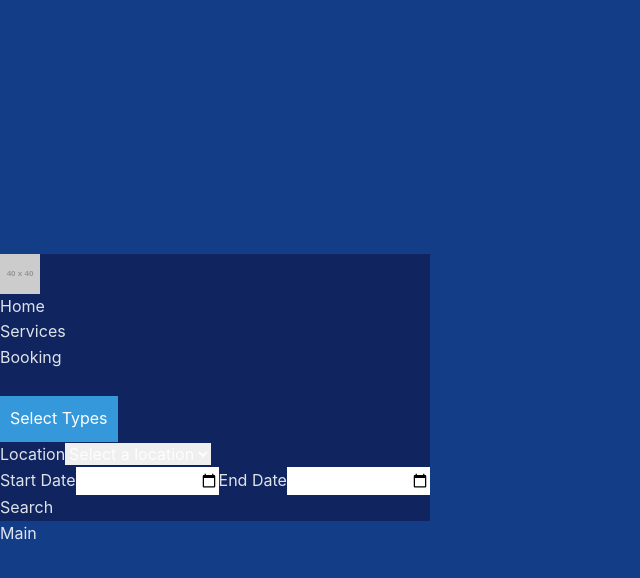
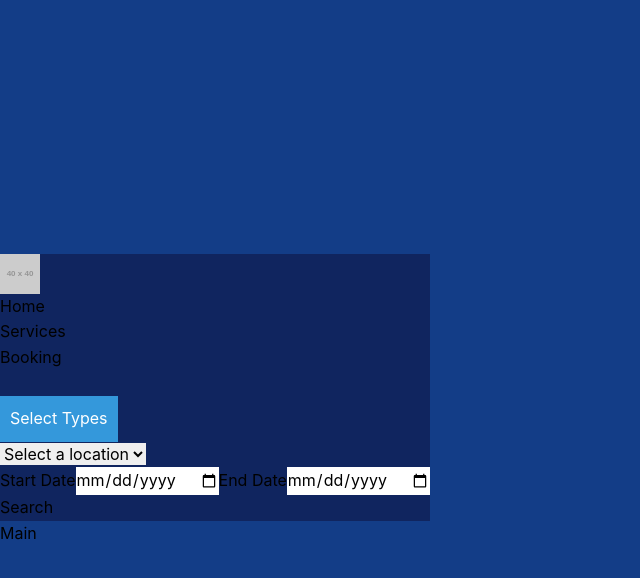
Before and after one commit to Pletus/BoatRenting, a React (Vite) app in the folder frontend/: page / in a window 1280 px wide. Both pictures are taken after a click on the button "Booking". Shown: the top 578 px of the page, without its empty margins (0-640 px from the left). Built offline with nearby package versions, Linux system fonts and the light colour scheme.

Commit message:
addded right locations on booking input

```diff
--- a/frontend/src/components/Layout.jsx
+++ b/frontend/src/components/Layout.jsx
@@ -190,28 +190,56 @@ function Layout() {
                 )}
               </div>
               <div>
-                <label htmlFor="location">Location</label>
-                <select id="location" onChange={handleLocationChange}>
+                <select
+                  className="text-black"
+                  id="location"
+                  onChange={handleLocationChange}
+                >
                   <option className="text-black" value="">
                     Select a location
+                  </option>
+                  <option className="text-black" value="Antibes">
+                    Antibes
+                  </option>
+                  <option className="text-black" value="Barcelona">
+                    Barcelona
+                  </option>
+                  <option className="text-black" value="Cannes">
+                    Campania
                   </option>
                   <option className="text-black" value="Cannes">
                     Cannes
                   </option>
-                  <option className="text-black" value="Port Vell">
-                    Port Vell
+                  <option className="text-black" value="Capri">
+                    Capri
                   </option>
-                  <option className="text-black" value="Marina Ibiza">
-                    Marina Ibiza
+                  <option className="text-black" value="Cerdeña">
+                    Cerdeña
                   </option>
-                  <option className="text-black" value="Port Adriano">
-                    Port Adriano
+                  <option className="text-black" value="Ibiza">
+                    Ibiza
+                  </option>
+                  <option className="text-black" value="Liguria">
+                    Liguria
+                  </option>
+                  <option className="text-black" value="Mallorca">
+                    Mallorca
+                  </option>
+                  <option className="text-black" value="Marbella">
+                    Marbella
+                  </option>
+                  <option className="text-black" value="Niza">
+                    Niza
+                  </option>
+                  <option className="text-black" value="Saint-Tropez">
+                    Saint-Tropez
                   </option>
                 </select>
               </div>
               <div className="flex flex-col">
                 <label htmlFor="start">Start Date</label>
                 <input
+                  className="text-black"
                   type="date"
                   id="start"
                   name="start"
@@ -220,6 +248,7 @@ function Layout() {
                 />
                 <label htmlFor="end">End Date</label>
                 <input
+                  className="text-black"
                   type="date"
                   id="end"
                   name="end"
--- a/frontend/src/index.css
+++ b/frontend/src/index.css
@@ -8,7 +8,7 @@
   font-weight: 400;
 
   color-scheme: light dark;
-  color: rgba(255, 255, 255, 0.87);
+  color: black;
   background-color: #133d87;
 
   font-synthesis: none;
```
